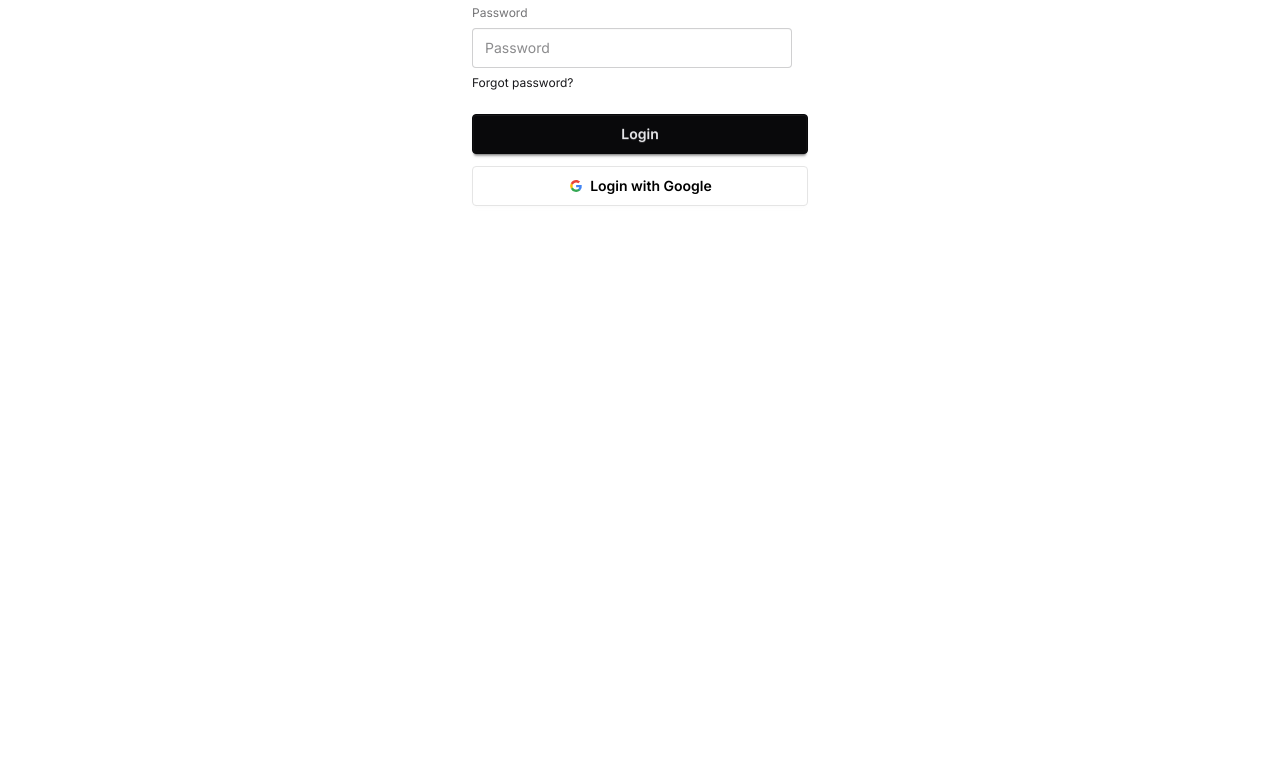
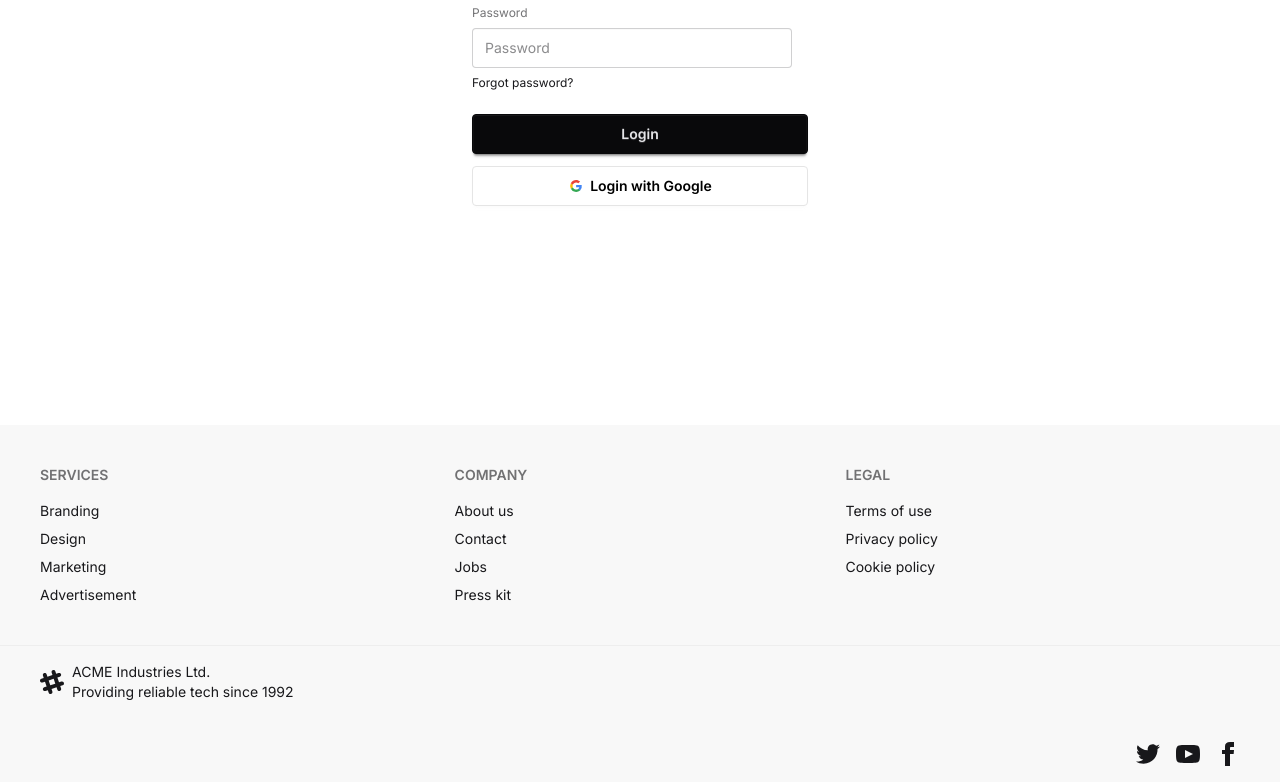
Before and after one commit to AdalOnShow/smart-deals-client-site, a React (Vite) app: page /login in a window 1280 px wide. Shown: the part 440-1222 px from the top of the page. Before the commit the page ends 865 px from the top, so only its background shows below. Built offline with nearby package versions, Linux system fonts and the light colour scheme; no server answers.

Commit message:
feat: add footer, hero, latest products, and product details components; update navbar and main layout

```diff
--- /dev/null
+++ b/src/components/Footer.jsx
@@ -0,0 +1,89 @@
+import React from 'react'
+
+const Footer = () => {
+  return (
+    <div>
+      <footer className="footer sm:footer-horizontal bg-base-200 text-base-content p-10">
+      <nav>
+        <h6 className="footer-title">Services</h6>
+        <a className="link link-hover">Branding</a>
+        <a className="link link-hover">Design</a>
+        <a className="link link-hover">Marketing</a>
+        <a className="link link-hover">Advertisement</a>
+      </nav>
+      <nav>
+        <h6 className="footer-title">Company</h6>
+        <a className="link link-hover">About us</a>
+        <a className="link link-hover">Contact</a>
+        <a className="link link-hover">Jobs</a>
+        <a className="link link-hover">Press kit</a>
+      </nav>
+      <nav>
+        <h6 className="footer-title">Legal</h6>
+        <a className="link link-hover">Terms of use</a>
+        <a className="link link-hover">Privacy policy</a>
+        <a className="link link-hover">Cookie policy</a>
+      </nav>
+    </footer>
+      <footer className="footer bg-base-200 text-base-content border-base-300 border-t px-10 py-4">
+        <aside className="grid-flow-col items-center">
+          <svg
+            width="24"
+            height="24"
+            viewBox="0 0 24 24"
+            xmlns="http://www.w3.org/2000/svg"
+            fillRule="evenodd"
+            clipRule="evenodd"
+            className="fill-current">
+            <path
+              d="M22.672 15.226l-2.432.811.841 2.515c.33 1.019-.209 2.127-1.23 2.456-1.15.325-2.148-.321-2.463-1.226l-.84-2.518-5.013 1.677.84 2.517c.391 1.203-.434 2.542-1.831 2.542-.88 0-1.601-.564-1.86-1.314l-.842-2.516-2.431.809c-1.135.328-2.145-.317-2.463-1.229-.329-1.018.211-2.127 1.231-2.456l2.432-.809-1.621-4.823-2.432.808c-1.355.384-2.558-.59-2.558-1.839 0-.817.509-1.582 1.327-1.846l2.433-.809-.842-2.515c-.33-1.02.211-2.129 1.232-2.458 1.02-.329 2.13.209 2.461 1.229l.842 2.515 5.011-1.677-.839-2.517c-.403-1.238.484-2.553 1.843-2.553.819 0 1.585.509 1.85 1.326l.841 2.517 2.431-.81c1.02-.33 2.131.211 2.461 1.229.332 1.018-.21 2.126-1.23 2.456l-2.433.809 1.622 4.823 2.433-.809c1.242-.401 2.557.484 2.557 1.838 0 .819-.51 1.583-1.328 1.847m-8.992-6.428l-5.01 1.675 1.619 4.828 5.011-1.674-1.62-4.829z"></path>
+          </svg>
+          <p>
+            ACME Industries Ltd.
+            <br />
+            Providing reliable tech since 1992
+          </p>
+        </aside>
+        <nav className="md:place-self-center md:justify-self-end">
+          <div className="grid grid-flow-col gap-4">
+            <a>
+              <svg
+                xmlns="http://www.w3.org/2000/svg"
+                width="24"
+                height="24"
+                viewBox="0 0 24 24"
+                className="fill-current">
+                <path
+                  d="M24 4.557c-.883.392-1.832.656-2.828.775 1.017-.609 1.798-1.574 2.165-2.724-.951.564-2.005.974-3.127 1.195-.897-.957-2.178-1.555-3.594-1.555-3.179 0-5.515 2.966-4.797 6.045-4.091-.205-7.719-2.165-10.148-5.144-1.29 2.213-.669 5.108 1.523 6.574-.806-.026-1.566-.247-2.229-.616-.054 2.281 1.581 4.415 3.949 4.89-.693.188-1.452.232-2.224.084.626 1.956 2.444 3.379 4.6 3.419-2.07 1.623-4.678 2.348-7.29 2.04 2.179 1.397 4.768 2.212 7.548 2.212 9.142 0 14.307-7.721 13.995-14.646.962-.695 1.797-1.562 2.457-2.549z"></path>
+              </svg>
+            </a>
+            <a>
+              <svg
+                xmlns="http://www.w3.org/2000/svg"
+                width="24"
+                height="24"
+                viewBox="0 0 24 24"
+                className="fill-current">
+                <path
+                  d="M19.615 3.184c-3.604-.246-11.631-.245-15.23 0-3.897.266-4.356 2.62-4.385 8.816.029 6.185.484 8.549 4.385 8.816 3.6.245 11.626.246 15.23 0 3.897-.266 4.356-2.62 4.385-8.816-.029-6.185-.484-8.549-4.385-8.816zm-10.615 12.816v-8l8 3.993-8 4.007z"></path>
+              </svg>
+            </a>
+            <a>
+              <svg
+                xmlns="http://www.w3.org/2000/svg"
+                width="24"
+                height="24"
+                viewBox="0 0 24 24"
+                className="fill-current">
+                <path
+                  d="M9 8h-3v4h3v12h5v-12h3.642l.358-4h-4v-1.667c0-.955.192-1.333 1.115-1.333h2.885v-5h-3.808c-3.596 0-5.192 1.583-5.192 4.615v3.385z"></path>
+              </svg>
+            </a>
+          </div>
+        </nav>
+      </footer>
+    </div>
+  )
+}
+
+export default Footer
--- /dev/null
+++ b/src/components/Home/Hero.jsx
@@ -0,0 +1,20 @@
+import React from 'react'
+
+const Hero = () => {
+  return (
+    <div className="hero bg-base-200 min-h-screen">
+      <div className="hero-content text-center">
+        <div className="max-w-md">
+          <h1 className="text-5xl font-bold">Hello there</h1>
+          <p className="py-6">
+            Provident cupiditate voluptatem et in. Quaerat fugiat ut assumenda excepturi exercitationem
+            quasi. In deleniti eaque aut repudiandae et a id nisi.
+          </p>
+          <button className="btn btn-primary">Get Started</button>
+        </div>
+      </div>
+    </div>
+  )
+}
+
+export default Hero
--- /dev/null
+++ b/src/components/Home/LatestProducts.jsx
@@ -0,0 +1,20 @@
+import React, { use } from 'react'
+import Product from '../Product'
+import { Link } from 'react-router'
+
+const LatestProducts = ({ promise }) => {
+  const latestProducts = use(promise)
+  console.log(latestProducts)
+  return (
+    <div className='py-8 max-w-11/12 mx-auto flex-center flex-col'>
+      <h2 className='font-bold text-center text-5xl mb-4'>Recent <span className='text-primary'>Products</span></h2>
+      <div className="grid grid-cols-1 md:grid-cols-2 lg:grid-cols-3 gap-5">
+        {latestProducts.map(product => <Product key={product._id} product={product} />)}
+      </div>
+
+      <Link to="/all-products" className="btn btn-primary mt-8">Show All</Link>
+    </div>
+  )
+}
+
+export default LatestProducts
--- a/src/components/Navbar.jsx
+++ b/src/components/Navbar.jsx
@@ -41,7 +41,7 @@
             {links}
           </ul>
         </div>
-        <a className="text-4xl font-bold">Smart<span className='text-primary'>Deals</span></a>
+        <Link to="/" className="text-4xl font-bold">Smart<span className='text-primary'>Deals</span></Link>
       </div>
       <div className="navbar-center hidden lg:flex">
         <ul className="menu menu-horizontal px-1 font-medium">
--- /dev/null
+++ b/src/components/Product.jsx
@@ -0,0 +1,25 @@
+import React from 'react'
+import { Link } from 'react-router';
+
+const Product = ({ product }) => {
+  const {title, price_min, price_max, _id } = product;
+  return (
+      <div className="card bg-base-100 w-96 shadow-sm">
+        <figure className="px-4 pt-4">
+          <img
+            src={"https://img.daisyui.com/images/stock/photo-1606107557195-0e29a4b5b4aa.webp"}
+            alt="Shoes"
+            className="rounded-xl" />
+        </figure>
+        <div className="card-body">
+          <h2 className="card-title">{title}</h2>
+          <p className='text-primary font-bold'>${price_min} - {price_max}</p>
+          <div className="card-actions">
+          <Link to={`/product-details/${_id}`} className="btn btn-outline w-full">View Details</Link>
+          </div>
+      </div>
+      </div>
+  )
+}
+
+export default Product
--- a/src/layouts/MainLayouts.jsx
+++ b/src/layouts/MainLayouts.jsx
@@ -1,12 +1,14 @@
 import React from 'react'
 import { Outlet } from 'react-router'
 import Navbar from '../components/Navbar'
+import Footer from '../components/Footer'
 
 const MainLayouts = () => {
   return (
     <div>
       <Navbar />
       <Outlet />
+      <Footer />
     </div>
   )
 }
--- a/src/pages/Home.jsx
+++ b/src/pages/Home.jsx
@@ -1,8 +1,15 @@
 import React from 'react'
+import LatestProducts from '../components/Home/LatestProducts'
+import Hero from '../components/Home/Hero'
+
+const latestProductsPromise = fetch('http://localhost:5000/latest-products').then(res => res.json())
 
 const Home = () => {
   return (
-    <div>Home</div>
+    <div className=' max-w-11/12 mx-auto'>
+      <Hero />
+      <LatestProducts promise={latestProductsPromise} />
+    </div>
   )
 }
 
--- /dev/null
+++ b/src/pages/ProductDetils.jsx
@@ -0,0 +1,12 @@
+import React from 'react'
+import { useLoaderData } from 'react-router'
+
+const ProductDetils = () => {
+  const product = useLoaderData()
+  console.log(product)
+  return (
+    <div>ProductDetils</div>
+  )
+}
+
+export default ProductDetils
--- a/src/routes/routes.jsx
+++ b/src/routes/routes.jsx
@@ -8,6 +8,7 @@
 import Login from "../pages/Login";
 import Register from "../pages/Register";
 import PrivateRoute from "./PrivateRoute";
+import ProductDetils from "../pages/ProductDetils";
 
 export const router = createBrowserRouter([
   {
@@ -41,6 +42,11 @@
       {
         path: '/create-product',
         element: <PrivateRoute><CreateProduct /></PrivateRoute>
+      },
+      {
+        path: '/product-details/:id',
+        element: <ProductDetils />,
+        loader: async ({ params }) => fetch(`http://localhost:5000/products/${params.id}`)
       }
     ]
   },
```
